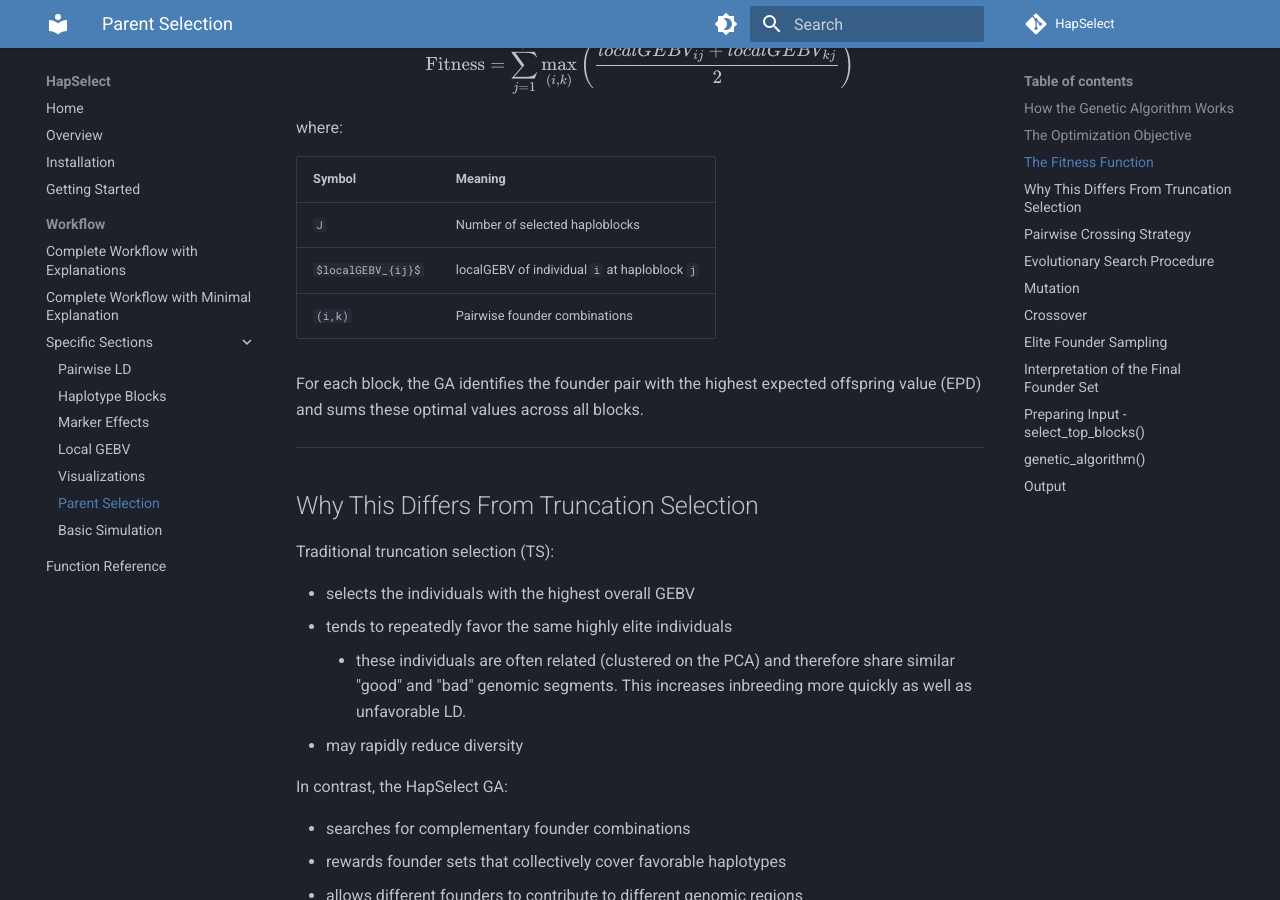
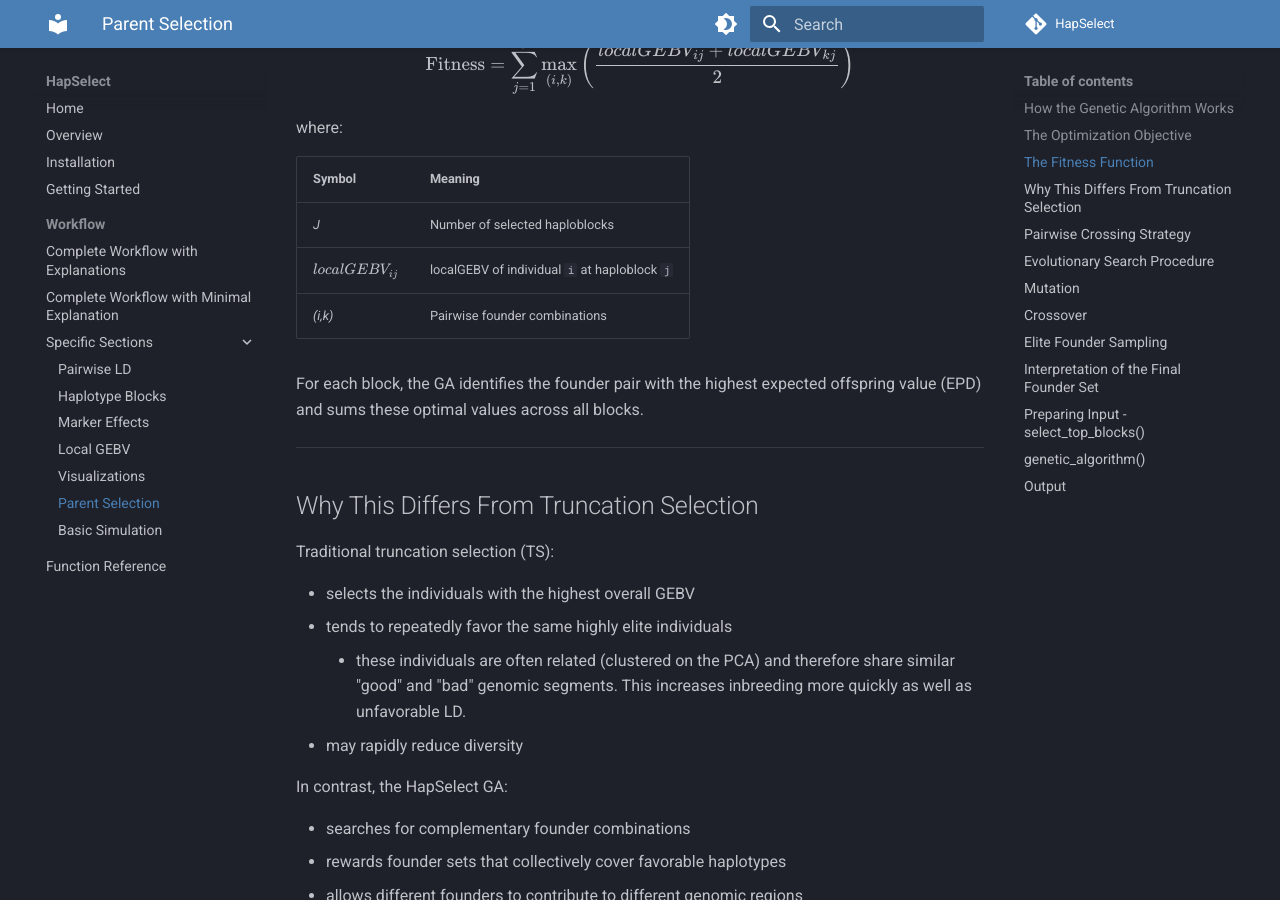
Before and after one commit to wrshf7/HapSelect-Docs, an MkDocs documentation site: the page built from docs/workflow/parent-selection.md, in a window 1280 px wide and 900 px high, scrolled down 984 px. Built offline with MkDocs 1.6.1 and Material for MkDocs 9.7.7, drawn with Linux system fonts in a browser that asks for light colours; comment, search, counter and statistics services are not loaded.

```diff
--- a/docs/workflow/parent-selection.md
+++ b/docs/workflow/parent-selection.md
@@ -39,9 +39,9 @@ where:
 
 | Symbol | Meaning |
 |:---|:---|
-| `J` | Number of selected haploblocks |
-| `$localGEBV_{ij}$` | localGEBV of individual `i` at haploblock `j` |
-| `(i,k)` | Pairwise founder combinations |
+| *J* | Number of selected haploblocks |
+| $localGEBV_{ij}$ | localGEBV of individual `i` at haploblock `j` |
+| *(i,k)* | Pairwise founder combinations |
 
 For each block, the GA identifies the founder pair with the highest expected offspring value (EPD) and sums these optimal values across all blocks.
 
```
